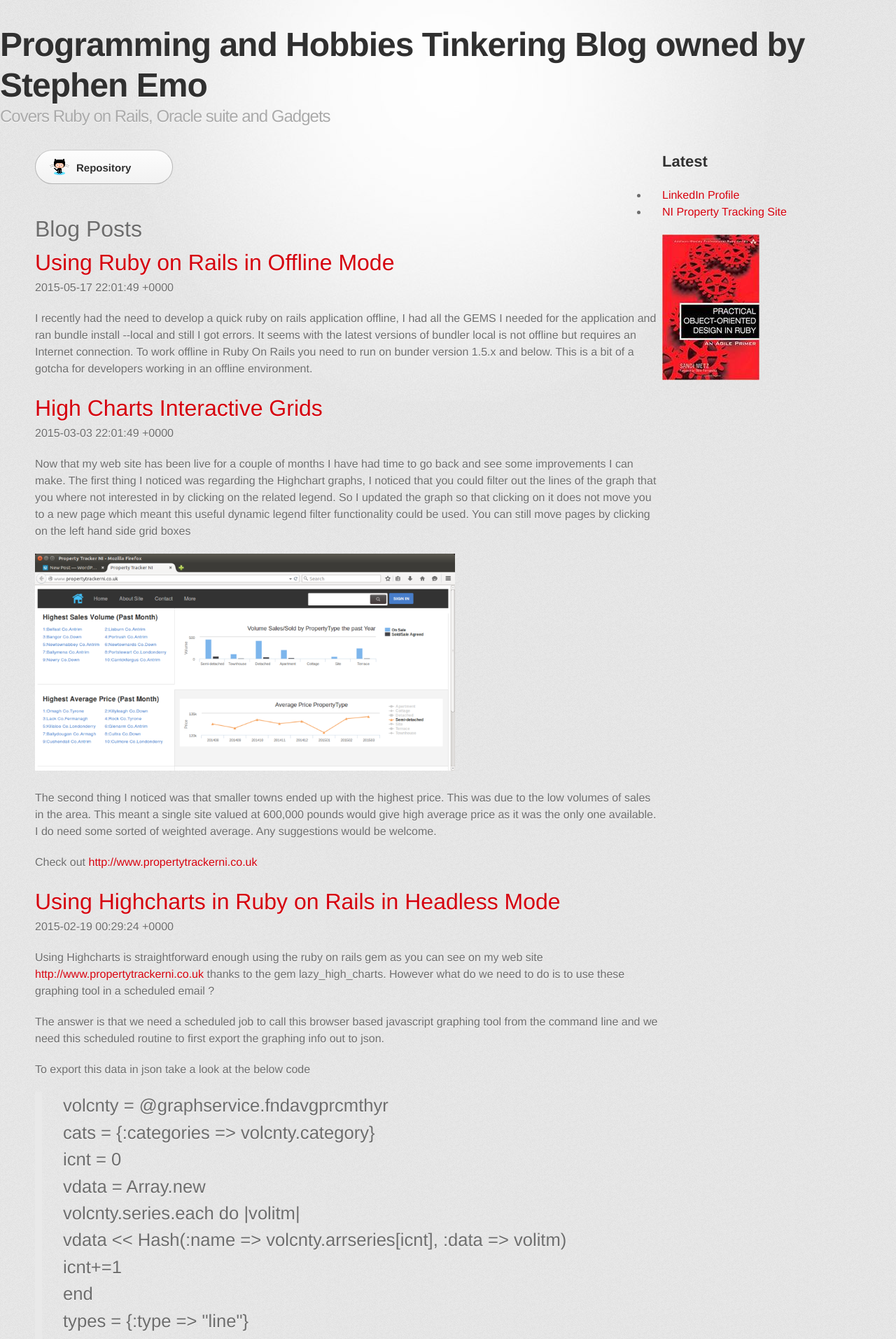
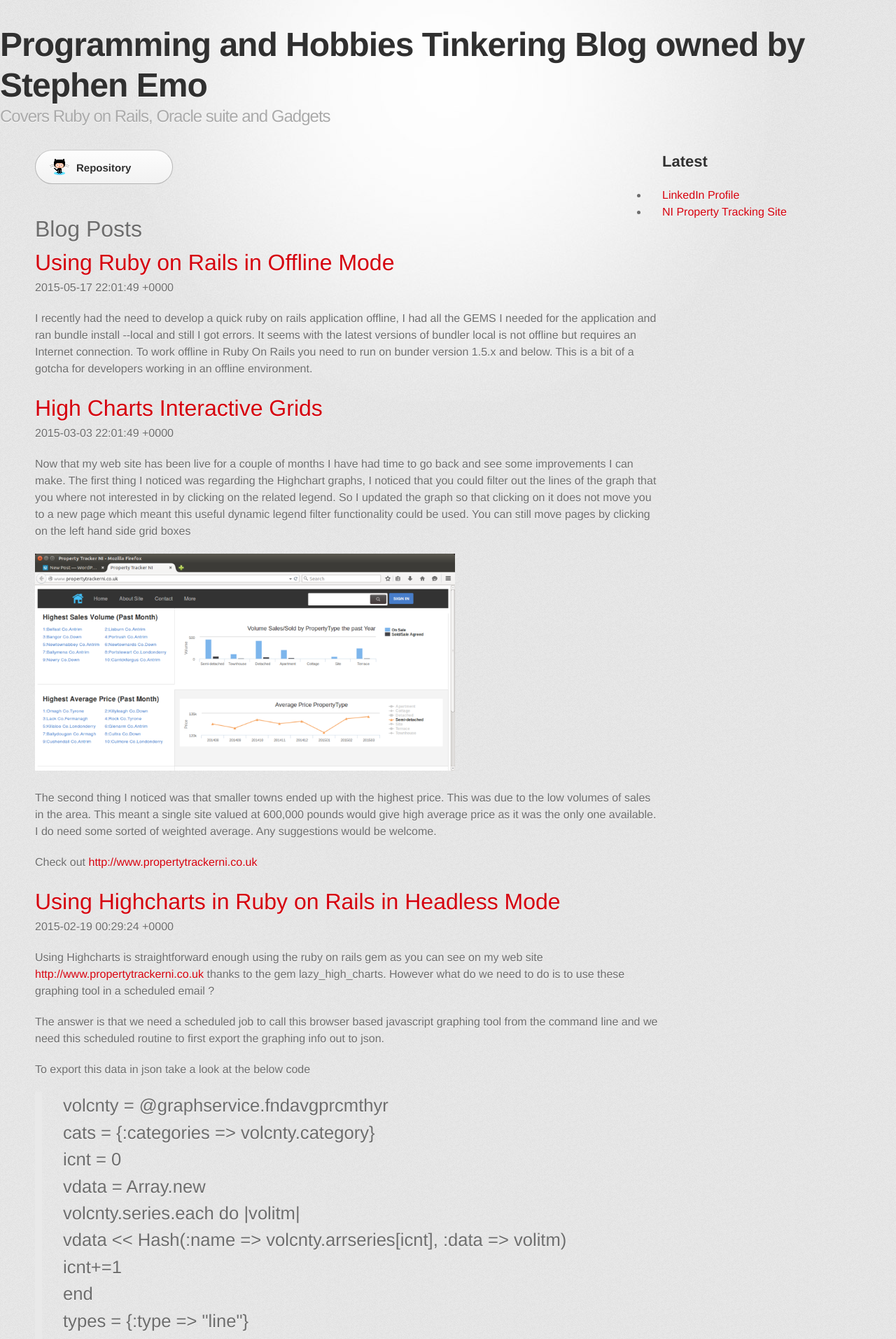
Before and after one commit to emomonkey/emomonkey.github.io, a Jekyll site: the page built from index.html, in a window 1280 px wide. Shown: the top 1913 px of the page at 70% size. Built offline with Jekyll 4.4.1, drawn with Linux system fonts in a browser that asks for light colours; some web fonts are replaced; the list of posts is cut into pages by our own code.

Commit message:
remove amazon advert

```diff
--- a/index.html
+++ b/index.html
@@ -78,7 +78,7 @@
           <li><a href="https://uk.linkedin.com/pub/stephen-emo/60/308/54b">LinkedIn Profile</a></li>
           <li><a href="http://www.propertytrackerni.co.uk">NI Property Tracking Site</a></li>
          </ul>
-         <a href="http://www.amazon.co.uk/gp/product/0321721330/ref=as_li_qf_sp_asin_il_tl?ie=UTF8&camp=1634&creative=6738&creativeASIN=0321721330&linkCode=as2&tag=emomblog-21"><img src="/assets/POOD.jpg" height="208px" width="139px"></a>
+
       </aside>
 
     </div>
```
